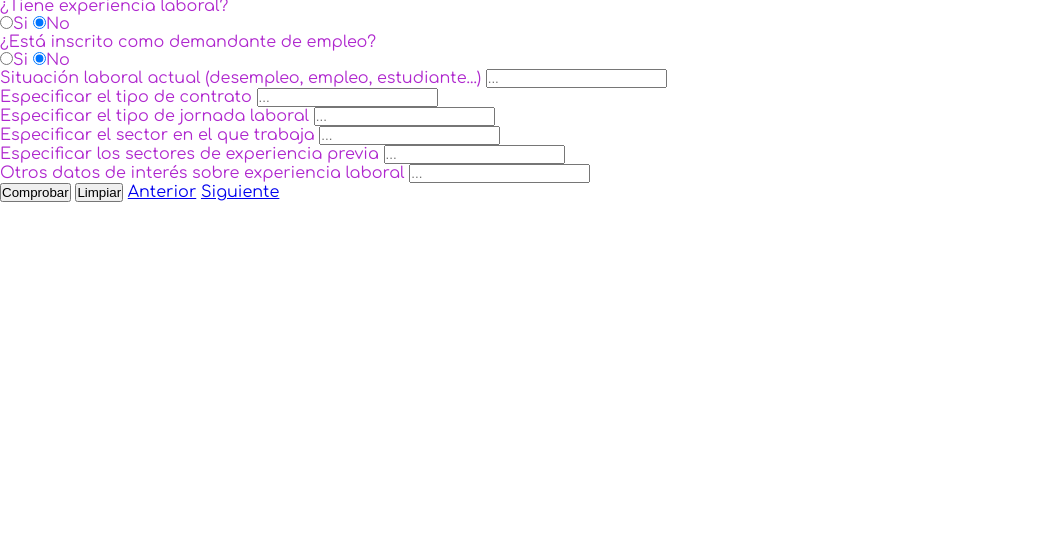
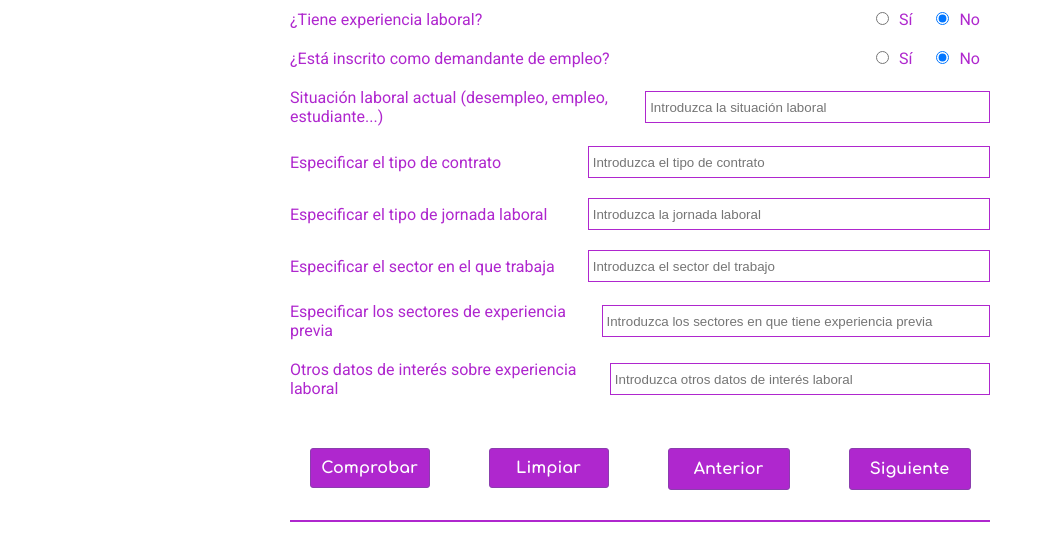
Before and after one commit to hiraryw64/AppAMH, a website: page public/views/nuevaLaboral.html in a window 1280 px wide. Shown: the part 301-843 px from the top of the page, without its empty margins (0-1053 px from the left). Before the commit the page ends 800 px from the top, so only its background shows below. Drawn offline with Linux system fonts and the light colour scheme; files that its build step writes are made by us from their sources; files whose address does not match are found by name.

Commit message:
creacion del estilo de laboral y modificaciones varias

```diff
--- a/public/css/estiloParticipante.css
+++ b/public/css/estiloParticipante.css
@@ -87,6 +87,7 @@ form {
     padding-bottom: 15px;
     border-top: 2px solid #af27ce;
     border-bottom: 2px solid #af27ce;
+    white-space: pre-line;
 }
 
 h3 {
--- a/public/views/nuevaLaboral.html
+++ b/public/views/nuevaLaboral.html
@@ -6,7 +6,7 @@
     <meta name="viewport" content="width=device-width, initial-scale=1.0">
     <title>Laboral - Nuevo participante</title>
     <script type="module" async src="./javaScript/index.js"></script>
-    <link href="./css/estiloMenu.css" rel="stylesheet" type="text/css" />
+    <link href="../css/estiloParticipante.css" rel="stylesheet" type="text/css" />
     <link rel="preconnect" href="https://fonts.googleapis.com">
     <link rel="preconnect" href="https://fonts.gstatic.com" crossorigin>
     <link
@@ -33,14 +33,14 @@
                 <div class="div_bloque">
                     <label for="premisoTrabajo">¿Tiene permiso de trabajo?</label>
                     <div class="divRadioButton">
-                        <input class="divRadioButton" type="radio" name="premisoTrabajo" value="0">Si</input>
+                        <input class="divRadioButton" type="radio" name="premisoTrabajo" value="0">Sí</input>
                         <input class="divRadioButton" type="radio" name="premisoTrabajo" value="1" checked>No</input>
                     </div>
                 </div>
                 <div class="div_bloque">
                     <label for="experienciaLaboral">¿Tiene experiencia laboral?</label>
                     <div class="divRadioButton">
-                        <input class="divRadioButton" type="radio" name="experienciaLaboral" value="0">Si</input>
+                        <input class="divRadioButton" type="radio" name="experienciaLaboral" value="0">Sí</input>
                         <input class="divRadioButton" type="radio" name="experienciaLaboral" value="1"
                             checked>No</input>
                     </div>
@@ -48,7 +48,7 @@
                 <div class="div_bloque">
                     <label for="inscritoDemandante">¿Está inscrito como demandante de empleo?</label>
                     <div class="divRadioButton">
-                        <input class="divRadioButton" type="radio" name="inscritoDemandante" value="0">Si</input>
+                        <input class="divRadioButton" type="radio" name="inscritoDemandante" value="0">Sí</input>
                         <input class="divRadioButton" type="radio" name="inscritoDemandante" value="1"
                             checked>No</input>
                     </div>
@@ -56,30 +56,30 @@
                 <div class="div_bloque">
                     <label for="situacionLaboral">Situación laboral actual (desempleo, empleo, estudiante...)</label>
                     <input class="inputTexto" type="text" id="situacionLaboral" name="situacionLaboral"
-                        placeholder="..." required />
+                        placeholder=" Introduzca la situación laboral" required />
                 </div>
                 <div class="div_bloque">
                     <label for="tipoContrato">Especificar el tipo de contrato</label>
-                    <input class="inputTexto" type="text" id="tipoContrato" name="tipoContrato" placeholder="..." />
+                    <input class="inputTexto" type="text" id="tipoContrato" name="tipoContrato" placeholder=" Introduzca el tipo de contrato" />
                 </div>
                 <div class="div_bloque">
                     <label for="tipoJornada">Especificar el tipo de jornada laboral</label>
-                    <input class="inputTexto" type="text" id="tipoJornada" name="tipoJornada" placeholder="..." />
+                    <input class="inputTexto" type="text" id="tipoJornada" name="tipoJornada" placeholder=" Introduzca la jornada laboral" />
                 </div>
                 <div class="div_bloque">
                     <label for="tipoSector">Especificar el sector en el que trabaja</label>
-                    <input class="inputTexto" type="text" id="tipoSector" name="tipoSector" placeholder="..." />
+                    <input class="inputTexto" type="text" id="tipoSector" name="tipoSector" placeholder=" Introduzca el sector del trabajo" />
                 </div>
                 <div class="div_bloque">
 
                     <label for="sectoresExpPrevia">Especificar los sectores de experiencia previa</label>
                     <input class="inputTexto" type="text" id="sectoresExpPrevia" name="sectoresExpPrevia"
-                        placeholder="..." />
+                        placeholder=" Introduzca los sectores en que tiene experiencia previa" />
                 </div>
                 <div class="div_bloque">
                     <label for="otrosDatosExpPrevia">Otros datos de interés sobre experiencia laboral</label>
                     <input class="inputTexto" type="text" id="otrosDatosExpPrevia" name="otrosDatosExpPrevia"
-                        placeholder="..." />
+                        placeholder=" Introduzca otros datos de interés laboral" />
 
                 </div>
 
```
Also changed, not shown: public/views/menu.html (+19 -6 lines), public/views/nuevaFormacion.html (+1 -1 lines).
